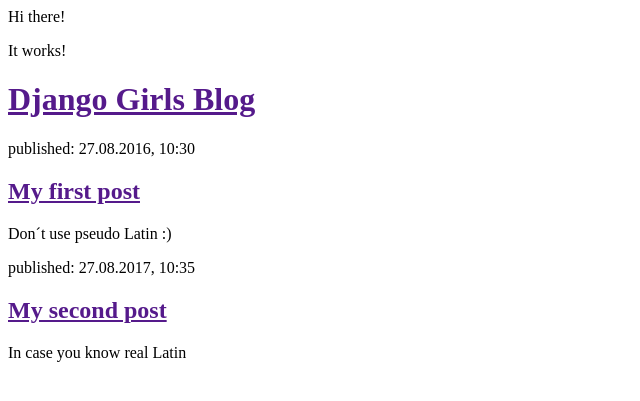
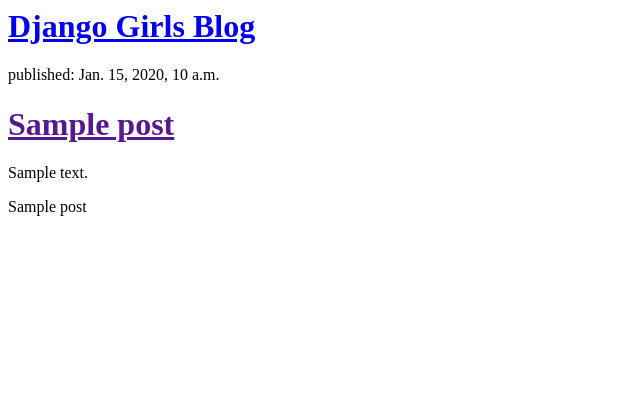
Before and after one commit to KatrinReuter/my-first-blog, a Django app: template blog/templates/blog/post_list.html in a window 1280 px wide. Shown: the top 401 px of the page, without its empty margins (0-640 px from the left). Run offline with Django 3.2, Linux system fonts and the light colour scheme; the template is opened without the code that fills it: most values are stand-ins (such as "Sample title", 1, 10 or a date in 2020).

Commit message:
Modified templates to display posts from database.

```diff
--- a/blog/templates/blog/post_list.html
+++ b/blog/templates/blog/post_list.html
@@ -1,29 +1,12 @@
-</html>
-	<head>
-		<title>Katrin's blog</title>
-		</head>
-		<body>
-			<p>Hi there!</p>
-			<p>It works!</p>
-		<body>
-	</body>
-</html>
+<div>
+    <h1><a href="/">Django Girls Blog</a></h1>
+</div>
 
-	<body>
-		<div>
-			<h1><a href="">Django Girls Blog</a></h1>
-		</div>
-
-		<div>
-			<p>published: 27.08.2016, 10:30</p>
-			<h2><a href="">My first post</a></h2>
-			<p> Don´t use pseudo Latin :) </p>
-		</div>
-
-		<div>
-			<p>published: 27.08.2017, 10:35</p>
-			<h2><a href="">My second post</a></h2>
-			<p>In case you know real Latin </p>
-		</div>
-	</body>
-</html>
+{% for post in  posts %}
+	<div>
+		<p>published: {{ post.published_date }}<p>
+		<h1><a href="">{{ post.title }}</a></h1>
+		<p>{{ post.text|linebreaksbr }}</p>
+	<div>
+	{{ post }}
+{% endfor %}
--- a/blog/views.py
+++ b/blog/views.py
@@ -1,4 +1,7 @@
 from django.shortcuts import render
+from django.utils import timezone
+from .models import Post
 
 def post_list(request):
-    return render(request, 'blog/post_list.html', {})
+    posts = Post.objects.filter(published_date__lte=timezone.now()).order_by('published_date')
+    return render(request, 'blog/post_list.html', {'posts' : posts})
```
